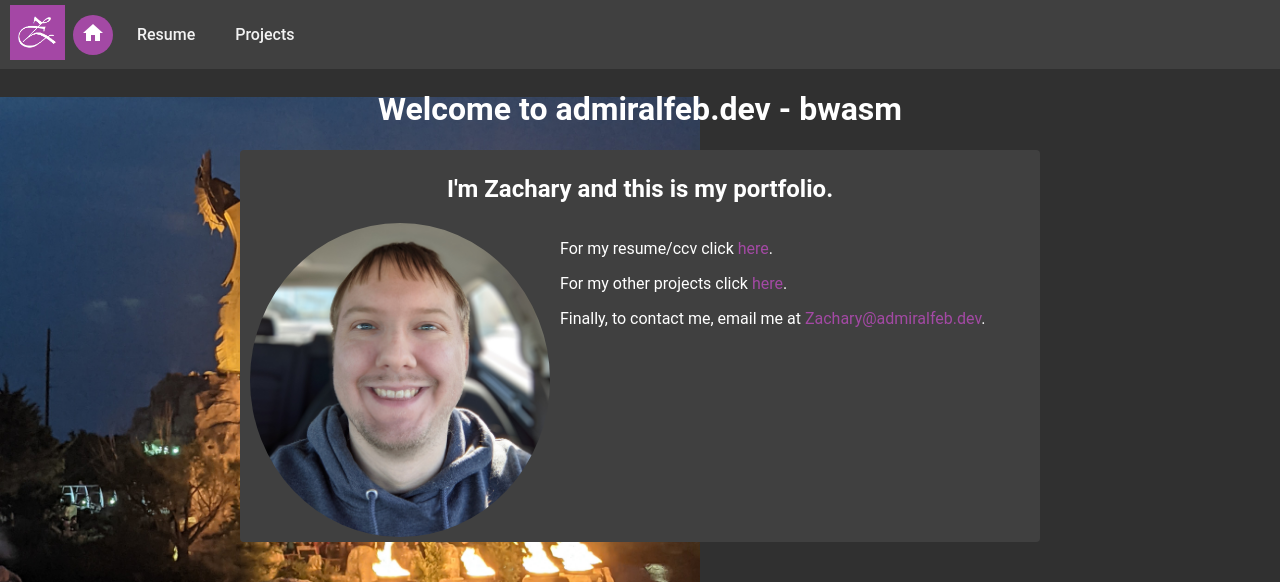
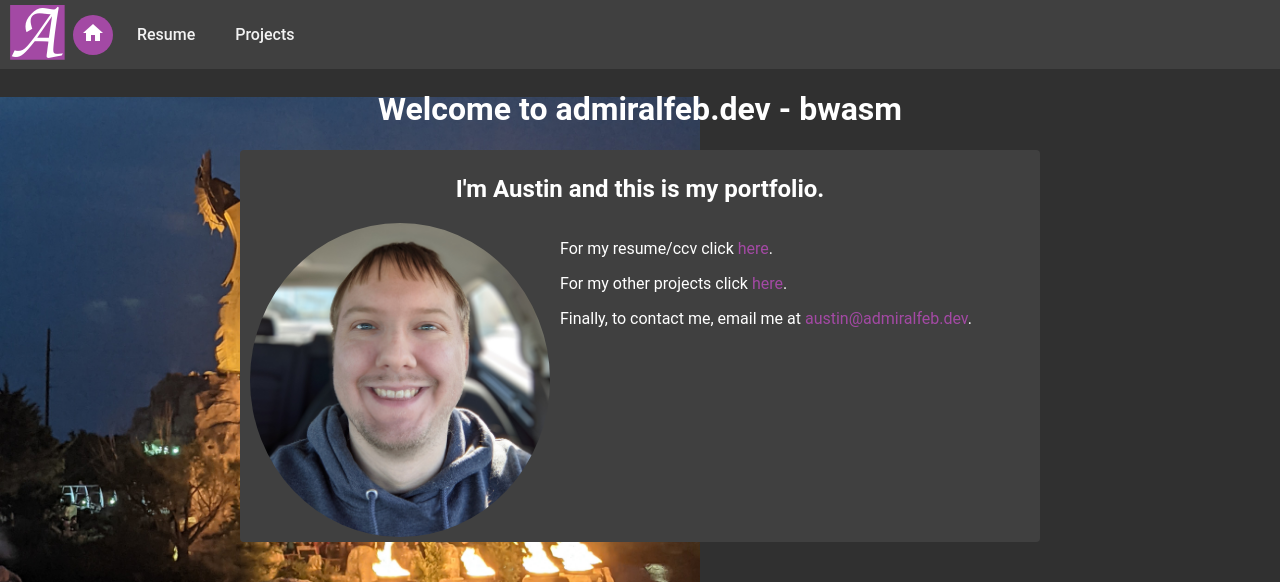
Before and after one commit to Admiralfeb/admiralfeb.dev-bwasm, an ASP.NET Core app: page / in a window 1280 px wide. Shown: the top 582 px of the page. Run offline with ASP.NET Core 8, Linux system fonts and the light colour scheme; style sheets or scripts are compiled from the project's sources.

Commit message:
update to austin

```diff
--- a/Client/Pages/Home.razor
+++ b/Client/Pages/Home.razor
@@ -4,9 +4,9 @@
 <div class="container">
     <!-- <Versions :pages="pages" /> -->
     <div class="jumbotron">
-        <h2 class="text-center">I'm Zachary and this is my portfolio.</h2>
+        <h2 class="text-center">I'm Austin and this is my portfolio.</h2>
         <div class="container">
-            <img width="300" src="assets/img/zachary.jpg" />
+            <img width="300" src="assets/img/austin.jpg" alt="austin deseo" />
             <div>
                 <!-- <p>
             This webpage is coded in multiple languages and frameworks. To see
@@ -22,8 +22,8 @@
                 </p>
                 <p>
                     Finally, to contact me, email me at
-                    <a href="mailto:Zachary@admiralfeb.dev" target="_blank">
-                        Zachary@admiralfeb.dev</a>.
+                    <a href="mailto:austin@admiralfeb.dev" target="_blank">
+                        austin@admiralfeb.dev</a>.
                 </p>
             </div>
         </div>
--- a/Client/Pages/Projects.razor
+++ b/Client/Pages/Projects.razor
@@ -5,7 +5,7 @@
 @inject StateContainer StateContainer
 
 <div class="container">
-    <h2 class="text-center">Zachary's Projects</h2>
+    <h2 class="text-center">Austin's Projects</h2>
     <div class="jumbotron">
         @if (projects.Count > 0)
         {
--- a/Client/Pages/Resume.razor
+++ b/Client/Pages/Resume.razor
@@ -4,7 +4,7 @@
 @inject IConfiguration Configuration
 
 <div class="container">
-    <h2 class="text-center">Zachary's Resume</h2>
+    <h2 class="text-center">Austin's Resume</h2>
     <div class="jumbotron">
         @if (resume != null)
         {
--- a/Client/Shared/NavBar.razor
+++ b/Client/Shared/NavBar.razor
@@ -1,6 +1,6 @@
 <nav class="navbar">
     <NavLink id="homeImage" href="" Match="NavLinkMatch.All">
-        <img src="assets/img/Z-img.png" alt="logo" width="55" />
+        <img src="assets/img/a-icon.svg" alt="logo" width="55" />
     </NavLink>
     <NavLink class="nav-link" mat-icon-button href="" Match="NavLinkMatch.All">
         <span class="material-icons"> home </span>
--- a/Client/wwwroot/index.html
+++ b/Client/wwwroot/index.html
@@ -6,7 +6,7 @@
     <meta name="viewport" content="width=device-width, initial-scale=1.0, maximum-scale=1.0, user-scalable=no" />
     <title>Admiralfeb.dev | bwasm</title>
     <base href="/" />
-    <link rel="icon" href="assets/img/Z-img.png">
+    <link rel="icon" href="assets/img/a-icon.svg">
     <link href="https://fonts.googleapis.com/icon?family=Material+Icons" rel="stylesheet">
     <link href="css/app.css" rel="stylesheet" />
     <link href="Client.styles.css" rel="stylesheet" />
```
Also changed, not shown: Client/wwwroot/assets/img/Z-img.png (deleted), Client/wwwroot/assets/img/a-icon.svg (added), Client/wwwroot/assets/img/austin.jpg (renamed from Client/wwwroot/assets/img/zachary.jpg), Client/wwwroot/favicon.ico (deleted).
